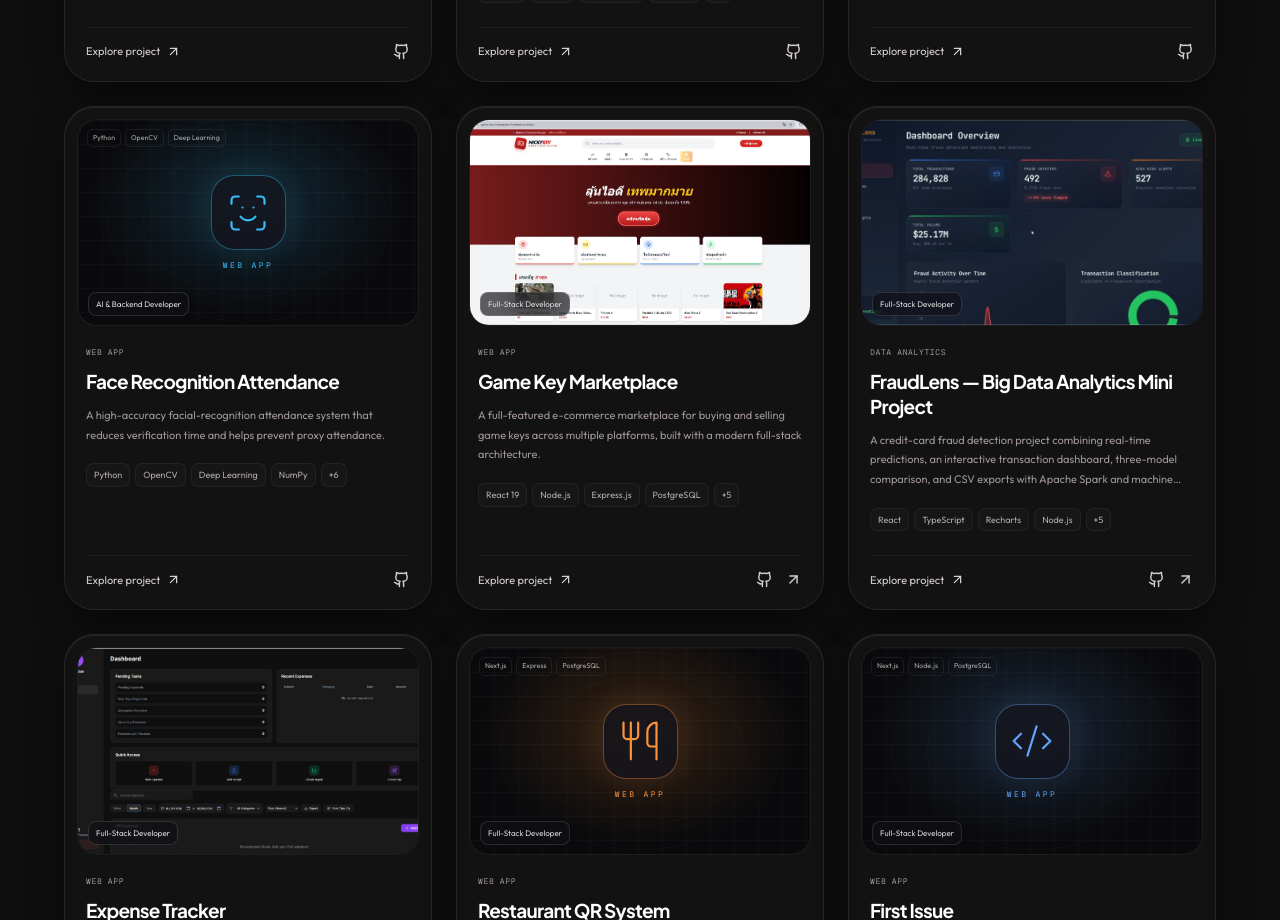
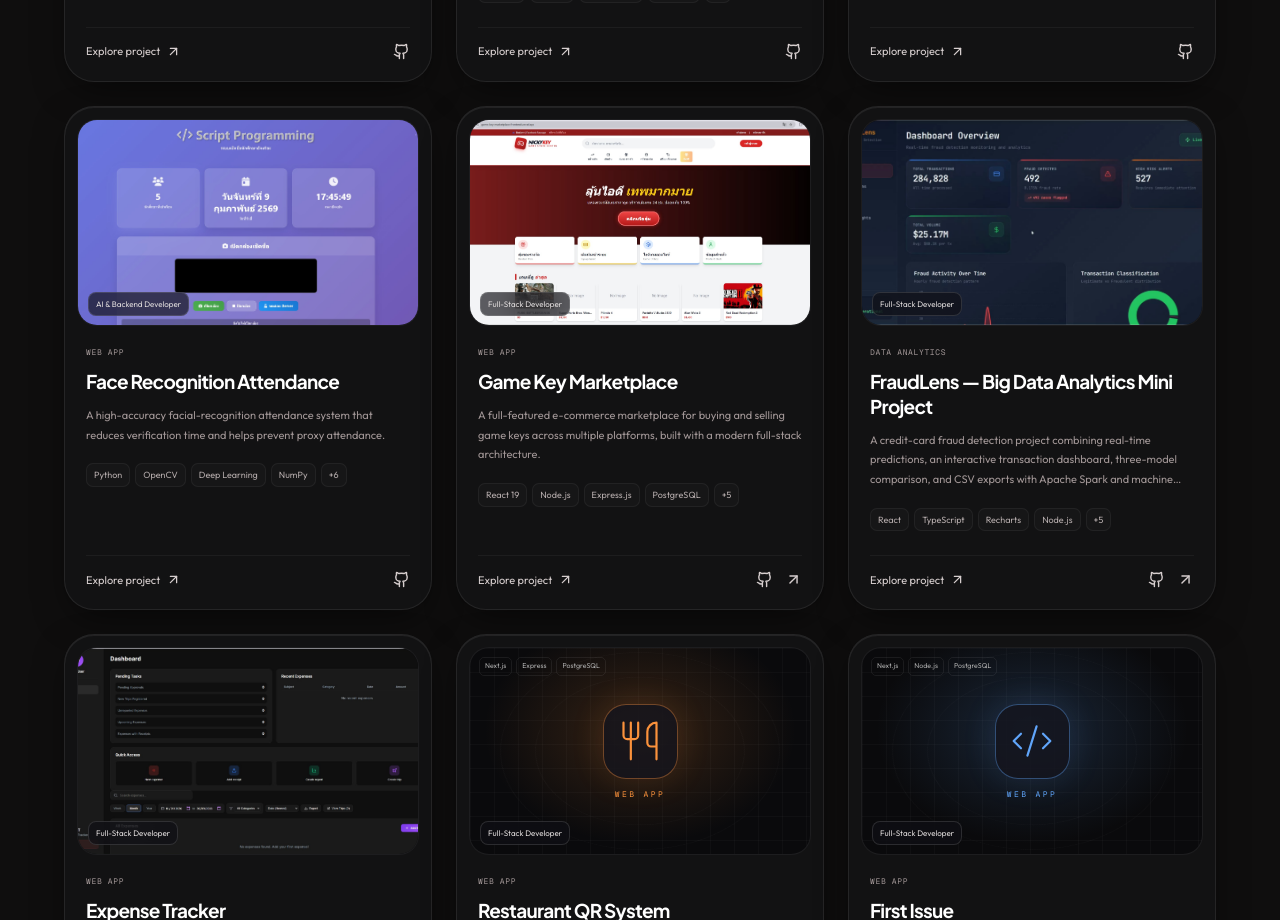
Before and after one commit to nicky-wrc/my-portfolio, a Next.js app: page /projects in a window 1280 px wide. Shown: the part 1620-2540 px from the top of the page. Built offline with nearby package versions, Linux system fonts and the light colour scheme; a web font is replaced by a local one.

Commit message:
Image Project

```diff
--- a/src/data/projects.ts
+++ b/src/data/projects.ts
@@ -109,6 +109,8 @@ const expenseTrackerScreenshots = [
   "6de4c04d-1487-4a93-b5a6-ce632e85c04c.jpg",
 ].map((filename) => `/Expense/${filename}`);
 
+const faceRecognitionScreenshots = ["/Faceimage/2.png"];
+
 export const projects: Project[] = [
   {
     slug: "face-recognition-attendance",
@@ -128,6 +130,8 @@ export const projects: Project[] = [
     tags: ["Python", "OpenCV", "Deep Learning", "NumPy", "Pandas", "Tkinter", "SQLite", "Face Recognition", "Computer Vision", "AI"],
     category: "Web App",
     image: "/AnyConv.com__CPKKU.jpg",
+    previewImage: "/Faceimage/1.png",
+    screenshots: faceRecognitionScreenshots,
     githubUrl: "https://github.com/nicky-wrc/Face-Recognition-Attendance-project",
   },
   {
```
Also changed, not shown: public/Faceimage/1.png (added), public/Faceimage/2.png (added).
